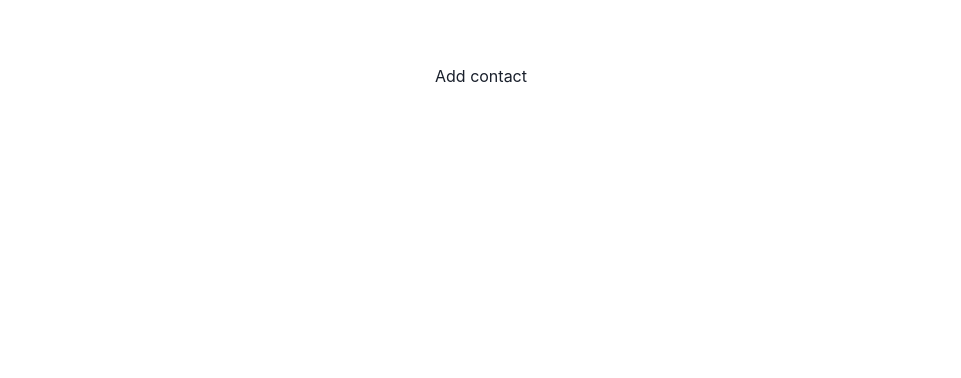
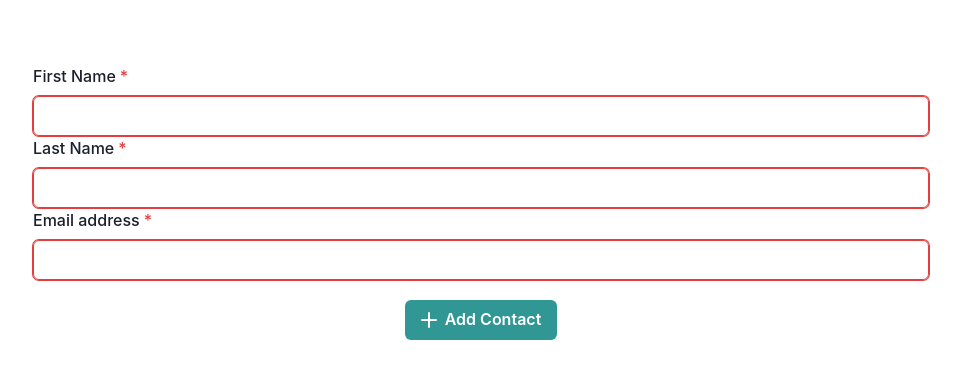
Before and after one commit to flohop/contact-app, a React (Create React App) app: page /add in a window 1280 px wide. Shown: the top 378 px of the page, without its empty margins (159-1120 px from the left). Built offline with nearby package versions, Linux system fonts and the light colour scheme.

Commit message:
added add contact page

```diff
--- a/src/AddContact.tsx
+++ b/src/AddContact.tsx
@@ -1,8 +1,103 @@
-import React from "react";
+import { AddIcon } from "@chakra-ui/icons";
+import {
+  FormControl,
+  FormLabel,
+  Input,
+  Button,
+  useToast,
+  Box,
+  Center,
+} from "@chakra-ui/react";
+import React, { useState } from "react";
+import * as EmailValidator from "email-validator";
 
 type AddContactProps = {};
 
 const AddContact: React.FC<AddContactProps> = ({}) => {
-  return <p>Add contact</p>;
+  const [newFirstName, setNewFirstName] = useState("");
+  const [newLastName, setNewLastName] = useState("");
+  const [newEmail, setNewEmail] = useState("");
+
+  const toast = useToast();
+
+  const submitForm = async () => {
+    // make sure the input is valid
+    if (
+      newFirstName.length === 0 ||
+      newLastName.length === 0 ||
+      !EmailValidator.validate(newEmail)
+    ) {
+      // show error text
+      toast({
+        title: "Invalid input",
+        description: "Please fill out the form",
+        status: "error",
+        duration: 3000,
+        isClosable: true,
+      });
+    } else {
+      // form is valid
+      // form is valid
+      // add document
+      toast({
+        title: "Added contact",
+        status: "success",
+        duration: 3000,
+        isClosable: true,
+      });
+    }
+  };
+
+  return (
+    <Center>
+      <Box width={"70%"}>
+        <FormControl
+          id="first-name"
+          isRequired
+          isInvalid={newFirstName.length === 0}
+        >
+          <FormLabel>First Name</FormLabel>
+          <Input
+            type="text"
+            value={newFirstName}
+            onChange={(e) => setNewFirstName(e.target.value)}
+          />
+        </FormControl>
+        <FormControl
+          id="last-name"
+          isRequired
+          isInvalid={newLastName.length === 0}
+        >
+          <FormLabel>Last Name</FormLabel>
+          <Input
+            type="text"
+            value={newLastName}
+            onChange={(e) => setNewLastName(e.target.value)}
+          />
+        </FormControl>
+        <FormControl
+          id="email"
+          isRequired
+          isInvalid={!EmailValidator.validate(newEmail)}
+        >
+          <FormLabel>Email address</FormLabel>
+          <Input
+            type="email"
+            value={newEmail}
+            onChange={(e) => setNewEmail(e.target.value)}
+          />
+        </FormControl>
+        <Button
+          mt={"5"}
+          leftIcon={<AddIcon />}
+          colorScheme="teal"
+          variant="solid"
+          onClick={() => submitForm()}
+        >
+          Add Contact
+        </Button>
+      </Box>
+    </Center>
+  );
 };
 export default AddContact;
```
